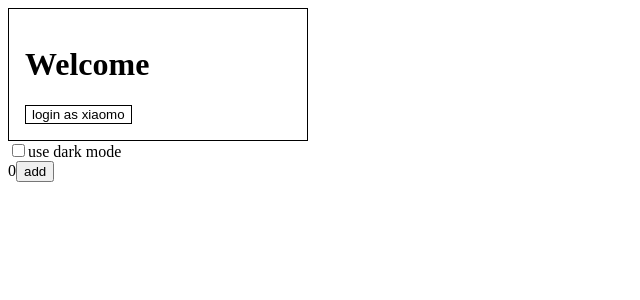
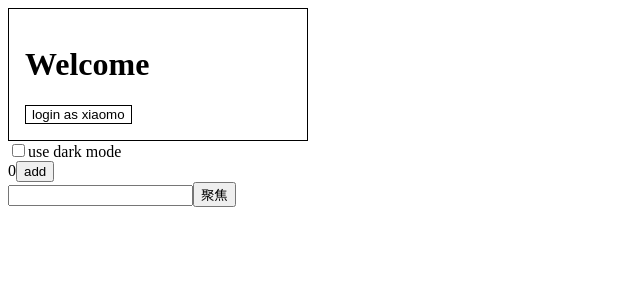
Before and after one commit to zmccc/react_learn, a React (Create React App) app: page / in a window 1280 px wide. Shown: the top 300 px of the page, without its empty margins (0-640 px from the left). Built offline with nearby package versions, Linux system fonts and the light colour scheme.

Commit message:
forwardRef 将子组件的DOM节点暴露给父组件

```diff
--- a/src/App.js
+++ b/src/App.js
@@ -1,10 +1,14 @@
-import { useState } from 'react';
+import { createRef, useState } from 'react';
 import Providers from './components/Providers';
 import Container from './components/Container';
+import MyInput from './components/MyInput';
 
 function App() {
     const [theme, setTheme] = useState('light');
     const [count, setCount] = useState(0);
+
+    // 创建一个ref对象,每次渲染都是同一个对象引用
+    const inpRef = createRef();
 
     return (
         <div className='App' style={{ width: 300 }}>
@@ -15,6 +19,15 @@ function App() {
                 {count}
                 <button onClick={() => setCount(count + 1)}>add</button>
             </div>
+
+            <MyInput ref={inpRef} />
+            <button
+                onClick={() => {
+                    inpRef.current.focus();
+                }}
+            >
+                聚焦
+            </button>
         </div>
     );
 }
--- /dev/null
+++ b/src/components/MyInput.js
@@ -0,0 +1,13 @@
+import React, { forwardRef } from 'react';
+
+function MyInput(props, ref) {
+    return (
+        <label>
+            <input ref={ref} />
+        </label>
+    );
+}
+
+// forwardRef接受一个函数,(props, ref) => { return JSX }
+// 返回一个可以接受ref的渲染函数
+export default forwardRef(MyInput);
```
